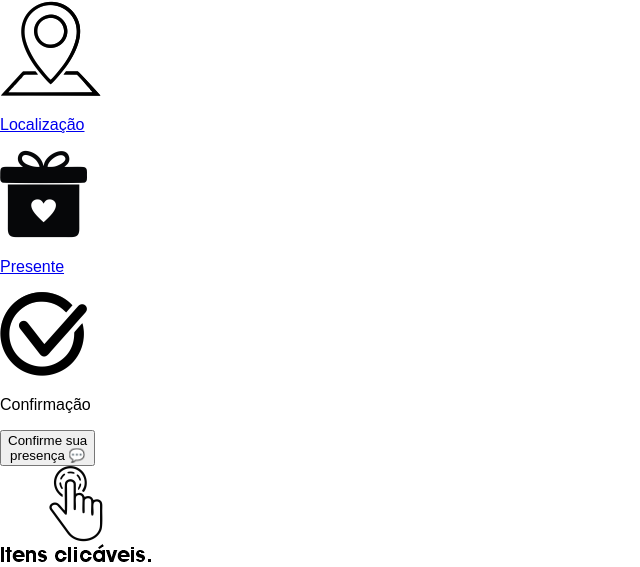
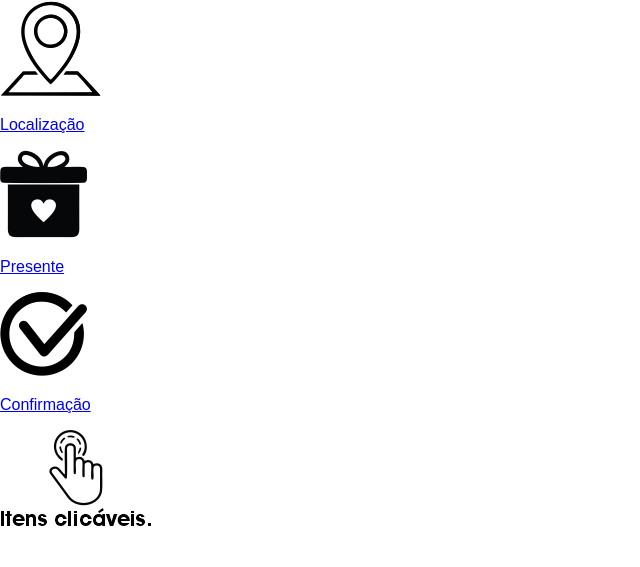
Before and after one commit to JHULIOSSS/CONVITE, a plain HTML site: page convite.html in a window 1280 px wide. Shown: the part 607-1174 px from the top of the page, without its empty margins (0-640 px from the left). After the commit the page ends 1138 px from the top, so only its background shows below. Drawn offline with Linux system fonts and the light colour scheme; files whose address does not match are found by name; a web font is replaced by a local one.

Commit message:
Update convite.html

```diff
--- a/convite.html
+++ b/convite.html
@@ -17,7 +17,7 @@
         <img src="pg1.png" alt="">
     </section>
 
-   <section class="Pagina-02">
+    <section class="Pagina-02">
         <div>
             <img src="pg2.png" alt="">
         </div>
@@ -37,16 +37,14 @@
                     <p>Presente</p>
                 </div>
             </a>
-            <div class="Iconepadrao">
-                <img src="confirmação.png" alt="">
-                <p>Confirmação</p>
+            <a href="https://wa.link/p8ftzc">
+                <div class="Iconepadrao">
+                    <img src="confirmação.png" alt="">
+                    <p>Confirmação</p>
+            </a>
 
 
-                <button class="btn-whatsapp" onclick="enviarWhatsapp()">
-                    Confirme sua <br> presença 💬
-                </button>
-
-            </div>
+        </div>
 
         </div>
 
```
